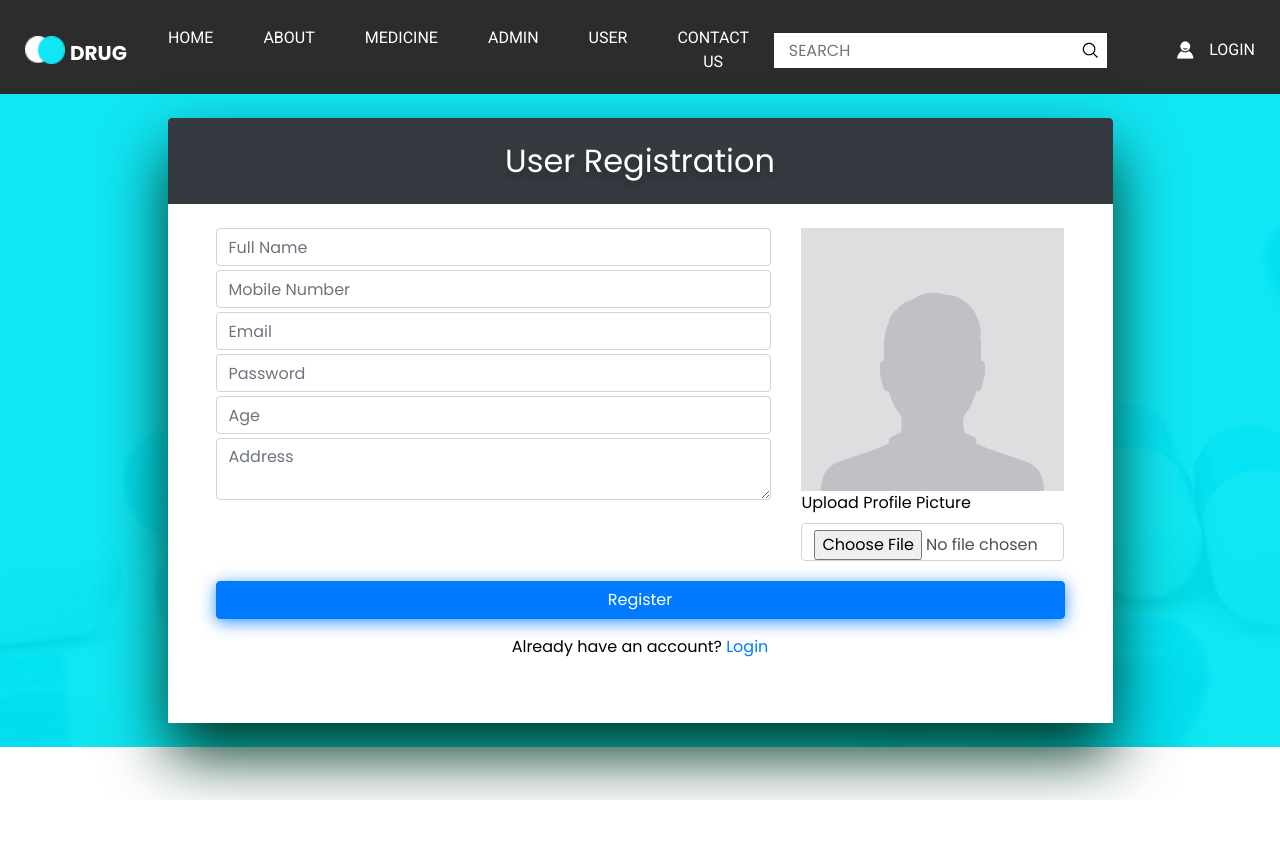
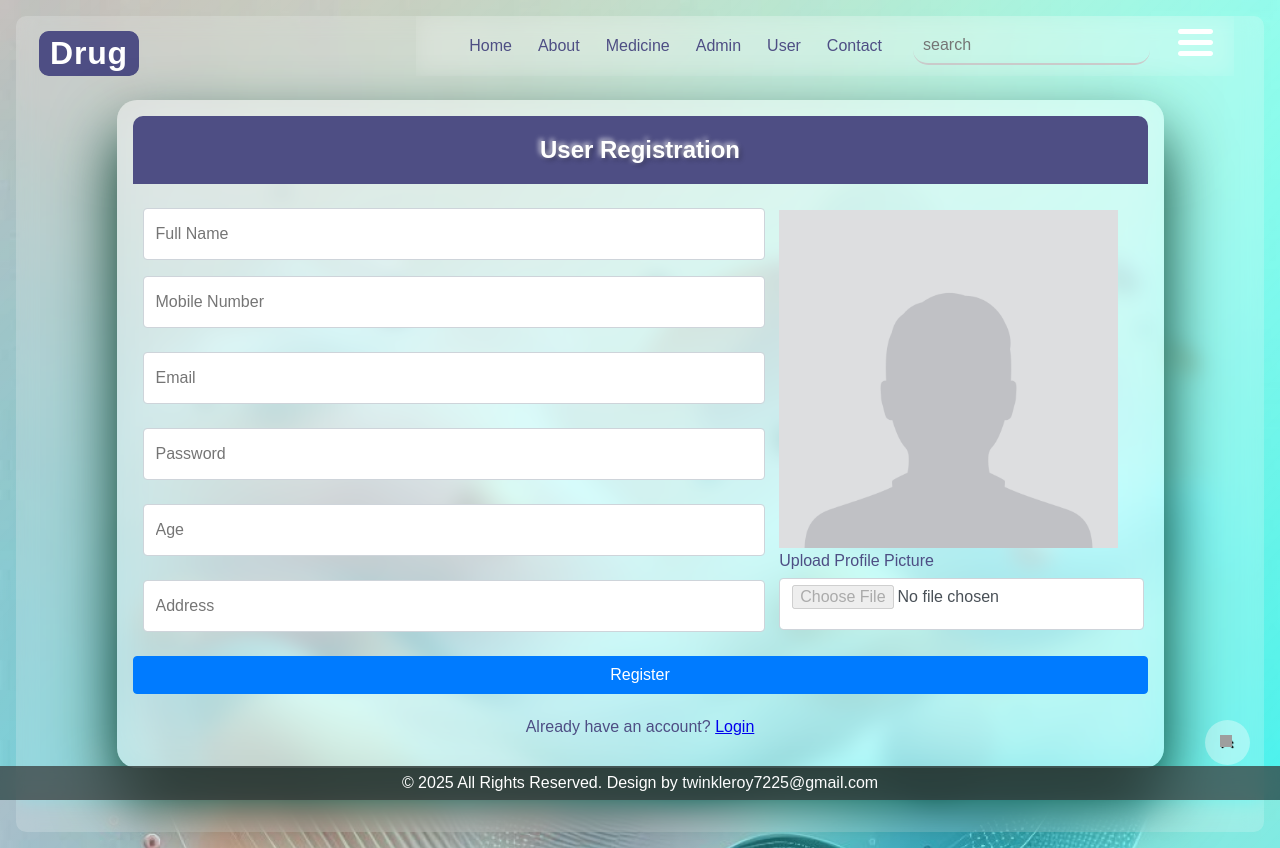
Before and after one commit to satish2705/major_project, a Django app: page /register/ in a window 1280 px wide. Before the commit the page ends 800 px from the top, so only its background shows below. Run offline with Django 4.2, Linux system fonts and the light colour scheme; parts of the project's set-up code (start-up, migrations or seed data) failed here and were passed over; some libraries are stand-ins or nearby versions; grey boxes are pictures that could not be loaded.

Commit message:
modified:   drug-main/assets/static/css/styles1.css 	modified:   drug-main/assets/templates/user/register.html 	modified:   drug-main/users/models.py

```diff
--- a/drug-main/assets/static/css/styles1.css
+++ b/drug-main/assets/static/css/styles1.css
@@ -833,6 +833,8 @@ footer p {
     margin: 0.5em;
 }
 
+
+
 /* Media Queries for Responsiveness */
 @media (max-width: 768px) {
     header, nav, footer {
--- a/drug-main/assets/templates/user/register.html
+++ b/drug-main/assets/templates/user/register.html
@@ -1,238 +1,53 @@
 {% load static %}
 <!DOCTYPE html>
 <html lang="en">
+<head>
+    <meta charset="UTF-8">
+    <meta name="viewport" content="width=device-width, initial-scale=1.0">
+    <title>Drug</title>
+    <link href="{% static 'css/styles1.css' %}" rel="stylesheet" />
+</head>
+<body id="top">
+    <div class="main-container">
+        <header>
+            <div class="container right">
 
-<head>
-  <!-- Basic -->
-  <meta charset="utf-8" />
-  <meta http-equiv="X-UA-Compatible" content="IE=edge" />
-  <!-- Mobile Metas -->
-  <meta name="viewport" content="width=device-width, initial-scale=1, shrink-to-fit=no" />
-  <!-- Site Metas -->
-  <meta name="keywords" content="" />
-  <meta name="description" content="" />
-  <meta name="author" content="" />
+                <div class="col-auto">
+                    <nav>
+                        <ul>
+                            <li><a href="{% url 'index' %}">Home</a></li>
+                            <li><a href="#about">About</a></li>
+                            <li><a href="#medicine">Medicine</a></li>
+                            <li><a href="{% url 'adminlogin' %}">Admin</a></li>
+                            <li><a href="{% url 'userlogin' %}">User</a></li>
+                            <li><a href="#contact">Contact</a></li>
+                            <li>
+                                <form action="" method="get">
+                                    <input class="input-container" type="text" id="search" name="search" placeholder="search">
+                                </form>
+                            </li>
+                            <li><a href="#"><span><img src="{% static 'images/menu.png' %}"/></span></a></li>
+                        </ul>
+                    </nav>
+                </div>
 
-  <title>Drug</title>
-
-  <!-- slider stylesheet -->
-  <link rel="stylesheet" type="text/css"
-    href="https://cdnjs.cloudflare.com/ajax/libs/OwlCarousel2/2.1.3/assets/owl.carousel.min.css" />
-
-  <!-- font awesome style -->
-  <link rel="stylesheet" href="https://cdnjs.cloudflare.com/ajax/libs/font-awesome/4.7.0/css/font-awesome.min.css">
-
-  <!-- bootstrap core css -->
-  <link rel="stylesheet" type="text/css" href="{% static 'css/bootstrap.css' %}" />
-
-  <!-- fonts style -->
-  <link href="https://fonts.googleapis.com/css?family=Poppins:400,600,700|Roboto:400,700&display=swap" rel="stylesheet">
-
-  <!-- Custom styles for this template -->
-  <link href="{% static 'css/style.css' %}" rel="stylesheet" />
-  <!-- responsive style -->
-  <link href="{% static 'css/responsive.css' %}" rel="stylesheet" />
-
-  <!-- Custom styles -->
-  <style>
-    .text-shadow {
-      text-shadow: 0px 6px 5px rgba(46, 46, 46, 1);
-    }
-    .shadow-primary {
-      box-shadow: 0 0.2rem 1rem rgba(0, 123, 255, 0.8) !important;
-    }
-    .bg-light-s {
-      background-color: #ffffff !important;
-      box-shadow: 0 2rem 4rem rgb(0, 54, 37) !important;
-    }
-  </style>
-  <!-- <style>
-    body {
-      background-color: white;
-      font-family: 'Poppins', sans-serif;
-      margin: 0;
-      padding: 0;
-    }
-
-    .hero_area {
-      min-height: calc(100vh - 60px);
-      display: flex;
-      align-items: center;
-      justify-content: center;
-      padding-top: 60px; /* Offset for fixed navbar */
-    }
-
-    .contact-form {
-      background-color: #f9f9f9;
-      padding: 20px;
-      border-radius: 10px;
-      max-width: 350px;
-      margin: 0 auto;
-      box-shadow: 0px 0px 10px rgba(0, 0, 0, 0.1);
-      text-align: center;
-    }
-
-    .contact-form h1 {
-      font-size: 20px;
-      font-weight: bold;
-      margin-bottom: 15px;
-      color: #333;
-    }
-
-    .contact-form h6 {
-      font-size: 14px;
-      text-transform: uppercase;
-      color: #ffffff;
-      background-color: #007bff;
-      padding: 5px 10px;
-      border-radius: 20px;
-      display: inline-block;
-    }
-
-    .form-control {
-      border-radius: 5px;
-      border: 1px solid #ddd;
-      padding: 8px;
-      font-size: 14px;
-      width: 100%;
-      margin-bottom: 10px;
-    }
-
-    .form-control:focus {
-      border-color: #007bff;
-      box-shadow: 0 0 5px rgba(0, 123, 255, 0.5);
-    }
-
-    .contact-form button {
-      background-color: #007bff;
-      color: white;
-      border: none;
-      padding: 8px 15px;
-      font-size: 14px;
-      border-radius: 25px;
-      cursor: pointer;
-      transition: background-color 0.3s ease;
-    }
-
-    .contact-form button:hover {
-      background-color: #0056b3;
-    }
-
-    .contact-form p a {
-      color: #007bff;
-      text-decoration: none;
-      font-size: 14px;
-    }
-
-    .contact-form p a:hover {
-      text-decoration: underline;
-    }
-
-    .footer_section {
-      background-color: #000;
-      color: white;
-      text-align: center;
-      padding: 10px 0;
-      width: 100%;
-    }
-
-    .footer_section a {
-      color: white;
-      text-decoration: none;
-    }
-
-    .footer_section a:hover {
-      text-decoration: underline;
-    }
-
-    /* Navbar Styles */
-    .navbar {
-      background-color: #000;
-    }
-
-    .navbar-nav .nav-link {
-      color: white !important;
-    }
-
-    .navbar-nav .nav-link:hover {
-      color: #ddd !important;
-    }
-
-    .navbar-brand {
-      color: white !important;
-      font-weight: bold;
-    }
-
-    .navbar-brand:hover {
-      color: #ddd !important;
-    }
-  </style> -->
-</head>
-<body class="sub_page">
-  <div class="hero_area">
-    <!-- Header with Navigation Bar -->
-    <header class="header_section">
-      <div class="container-fluid">
-        <nav class="navbar navbar-expand-lg custom_nav-container pt-3">
-        <a class="navbar-brand" href="{% url 'index' %}">
-          <img src="{% static 'images/logo.png' %}" alt="LOGO">
-          <span>Drug</span>
-        </a>
-        <button class="navbar-toggler" type="button" data-toggle="collapse" data-target="#navbarSupportedContent"
-          aria-controls="navbarSupportedContent" aria-expanded="false" aria-label="Toggle navigation">
-          <span class="navbar-toggler-icon"></span>
-        </button>
-        <div class="collapse navbar-collapse" id="navbarSupportedContent">
-          <div class="d-flex  flex-column flex-lg-row align-items-center w-100 justify-content-between">
-          <ul class="navbar-nav ">
-            <li class="nav-item active">
-              <a class="nav-link" href="{% url 'index' %}">Home</a>
-            </li>
-            <li class="nav-item">
-              <a class="nav-link" href="{% url 'about' %}">About</a>
-            </li>
-            <li class="nav-item">
-              <a class="nav-link" href="{% url 'medicine' %}">Medicine</a>
-            </li>
-            <li class="nav-item">
-              <a class="nav-link" href="{% url 'adminlogin' %}">Admin</a>
-            </li>
-            <li class="nav-item">
-              <a class="nav-link" href="{% url 'userlogin' %}">User</a>
-            </li>
-            <li class="nav-item">
-              <a class="nav-link" href="{% url 'contact' %}">Contact Us</a>
-            </li>
-          </ul>
-          <form class="form-inline ">
-            <input type="search" placeholder="Search">
-            <button class="btn  my-2 my-sm-0 nav_search-btn" type="submit"></button>
-          </form>
-          <div class="login_btn-contanier ml-0 ml-lg-5">
-            <a href="">
-              <img src="{% static 'images/user.png' %}" alt="">
-              <span>
-                Login
+            </div>
+            <div id="logo-div">
+                <div class="p-2 logo-p">
+                    <a href="{% url 'index' %}" class="Btn">
+                        <span class="svgContainer">
+                            <h1 class="logo">Drug</h1>
                         </span>
+                        <span class="BG"></span>
                     </a>
                 </div>
             </div>
-        </div>
-        </nav>
-      </div>
-    </header>
-    <!-- User Registration Form -->
-    <div class="container-fluid py-4">
-      <div class="container">
-          <div class="row justify-content-center">
-              <div class="col-10">
-                <div class="bg-light-s rounded-top">
-                  <div class="bg-dark rounded-top text-white ">
-                  <h2 class="p-4 text-shadow text-center">User Registration</h3>
-                  </div>
-                  <div class="p-3 pl-5 pr-5 pb-5">
+            <div class="container mt-4" id="hero">
+
+                <div class="col-10 p-4 dpsw">
+                    <h3 class="">User Registration</h3>
                     {% if messages %}
-                      <div class="alert alert-danger">
+                      <div class="alert alert-danger mb-2" >
                           {% for message in messages %}
                               {% if forloop.last %}
 
@@ -242,79 +57,56 @@
                           {% endfor %}
                       </div>
                     {% endif %}
-
-                  <form method="POST" enctype="multipart/form-data">
+                    <form action="" method="POST" enctype="multipart/form-data">
                         {% csrf_token %}
-                    <div class="row">
-                      <div class="col-8">
-                        <div class="control-group mb-1" >
+                        <div class="row form">
+                            <div class="col">
+                                <div class="form-group">
                                     <input type="text" class="form-control" name="name" placeholder="Full Name" required />
                                 </div>
-                        <div class="control-group mb-1">
+                                <div class="form-group mb-4">
                                     <input type="text" class="form-control" name="mobile" placeholder="Mobile Number" required />
                                 </div>
-                        <div class="control-group mb-1">
+                                <div class="form-group mb-4">
                                     <input type="email" class="form-control" name="email" placeholder="Email" required />
                                 </div>
-                        <div class="control-group mb-1">
+                                <div class="form-group mb-4">
                                     <input type="password" class="form-control" name="password" placeholder="Password" required />
                                 </div>
-                        <div class="control-group mb-1">
+                                <div class="form-group mb-4">
                                     <input type="number" class="form-control" name="age" placeholder="Age" required />
                                 </div>
-                        <div class="control-group mb-1">
-                          <textarea class="form-control" name="address" placeholder="Address" required></textarea>
+                                <div class="form-group mb-4">
+                                    <input type="text" class="form-control" name="address" placeholder="Address" required />
                                 </div>
                             </div>
                             <div class="col-4">
-                        <div class="control-group mb-1">
+                                <div class="form-group mb-4">
                                     <img id="imgPlaceholder" alt="Image Preview" src="{% static 'images/profpic.jpg' %}" width="100%" />
                                     <label for="profile_picture">Upload Profile Picture</label>
-                          <input id="imageInput" type="file" accept="image/*" class="form-control" name="profile_picture" />
+                                    <input id="imageInput" type="file" accept="image/*" class="form-control" name="profile_picture" disabled/>
+                                </div>
+                            </div>
+                        </div>
+                        <div class="text-center">
+                            <button type="submit" class="btn btn-primary shadow-primary btn-block">Register</button>
+                        </div>
+                        <div class="text-center mt-3">
+                            <p class="mt-4">Already have an account? <a href="{% url 'userlogin' %}">Login</a></p>
+                        </div>
+                    </form>
                 </div>
 
             </div>
+        </header>
+
+        <footer>
+        <p>
+            © 2025 All Rights Reserved. Design by
+            <a href="mailto:twinkleroy7225@gmail" style="text-decoration: none;">twinkleroy7225@gmail.com</a>
+        </p>
+        </footer>
+        <a id="backToTopBtn" href="#top" title="Go to top"><img src="{% static 'images/top-arrow-blue.png' %}" width="12px" height="12px"/> </a>
     </div>
-                    <div>
-                      <button class="btn btn-primary shadow-primary btn-block mt-3 mb-3 " type="submit">Register</button>
-                    </div>
-                    <div class="text-center">
-                      <p>Already have an account? <a href="{% url 'userlogin' %}">Login</a></p>
-                    </div>
-                  </form>
-                  </div>
-                </div>
-              </div>
-          </div>
-      </div>
-    </div>
-  </div>
-
-  {% comment %} <!-- Footer Section -->
-  <section class="container-fluid footer_section">
-    <p>&copy; 2024 All Rights Reserved. Designed by <a href="mailto:rgtech.projects@gmail.com">rgtech.projects@gmail.com</a></p>
-  </section> {% endcomment %}
-
-  <!-- JavaScript files -->
-  <script src="https://code.jquery.com/jquery-3.4.1.min.js"></script>
-  <script src="{% static 'js/bootstrap.js' %}"></script>
-  <script>
-    const imageInput = document.getElementById('imageInput');
-    const imgPlaceholder = document.getElementById('imgPlaceholder');
-
-    imageInput.addEventListener('change', function(event) {
-        const file = event.target.files[0];
-        const reader = new FileReader();
-
-        reader.onload = function(e) {
-            imgPlaceholder.src = e.target.result;
-        };
-
-        if (file) {
-            reader.readAsDataURL(file);
-        }
-    });
-</script>
 </body>
-
 </html>
--- a/drug-main/users/models.py
+++ b/drug-main/users/models.py
@@ -13,5 +13,7 @@ class User(models.Model):
 
     def __str__(self):
         return self.name
+
+
 # Create your models here.
 # forms.py
```
Lines whose indentation alone changed are shown as unchanged.
